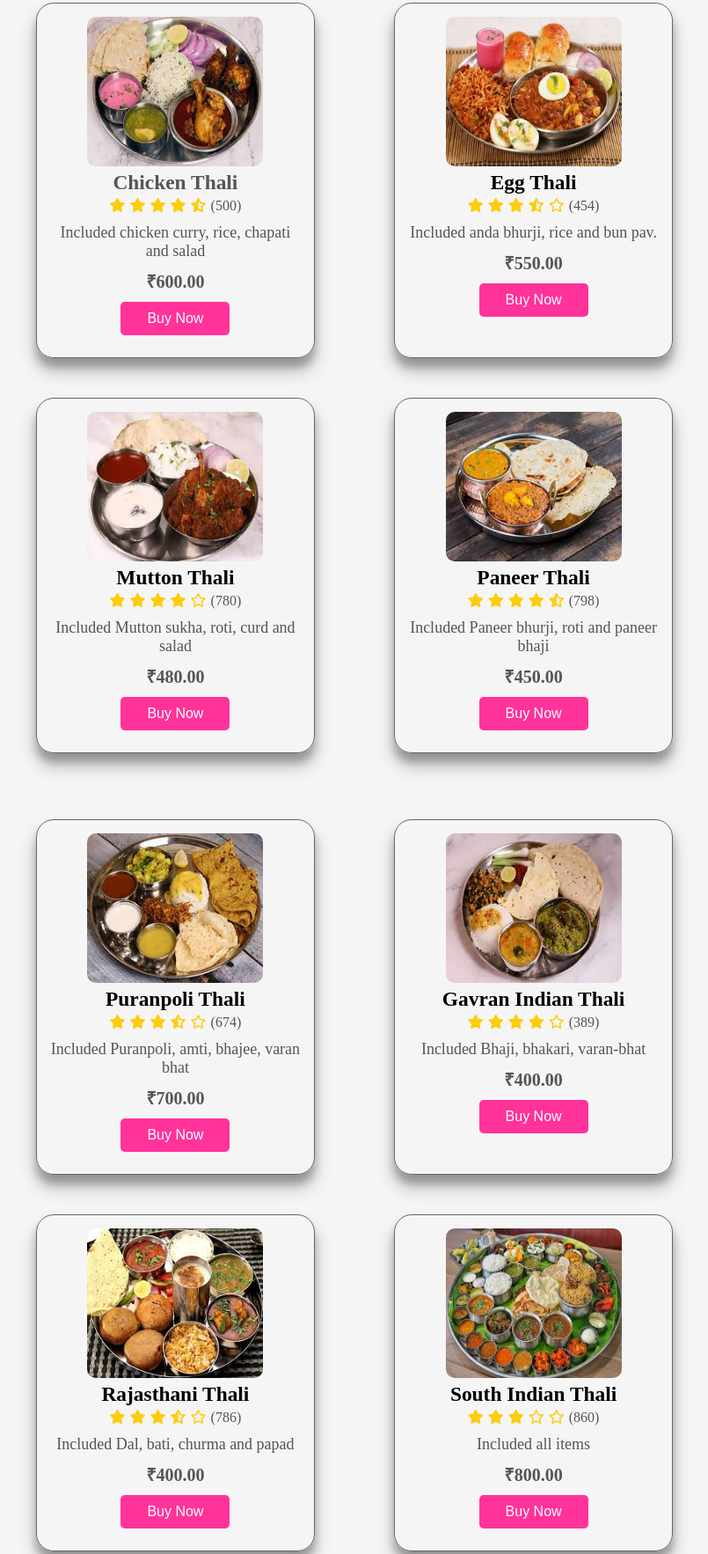
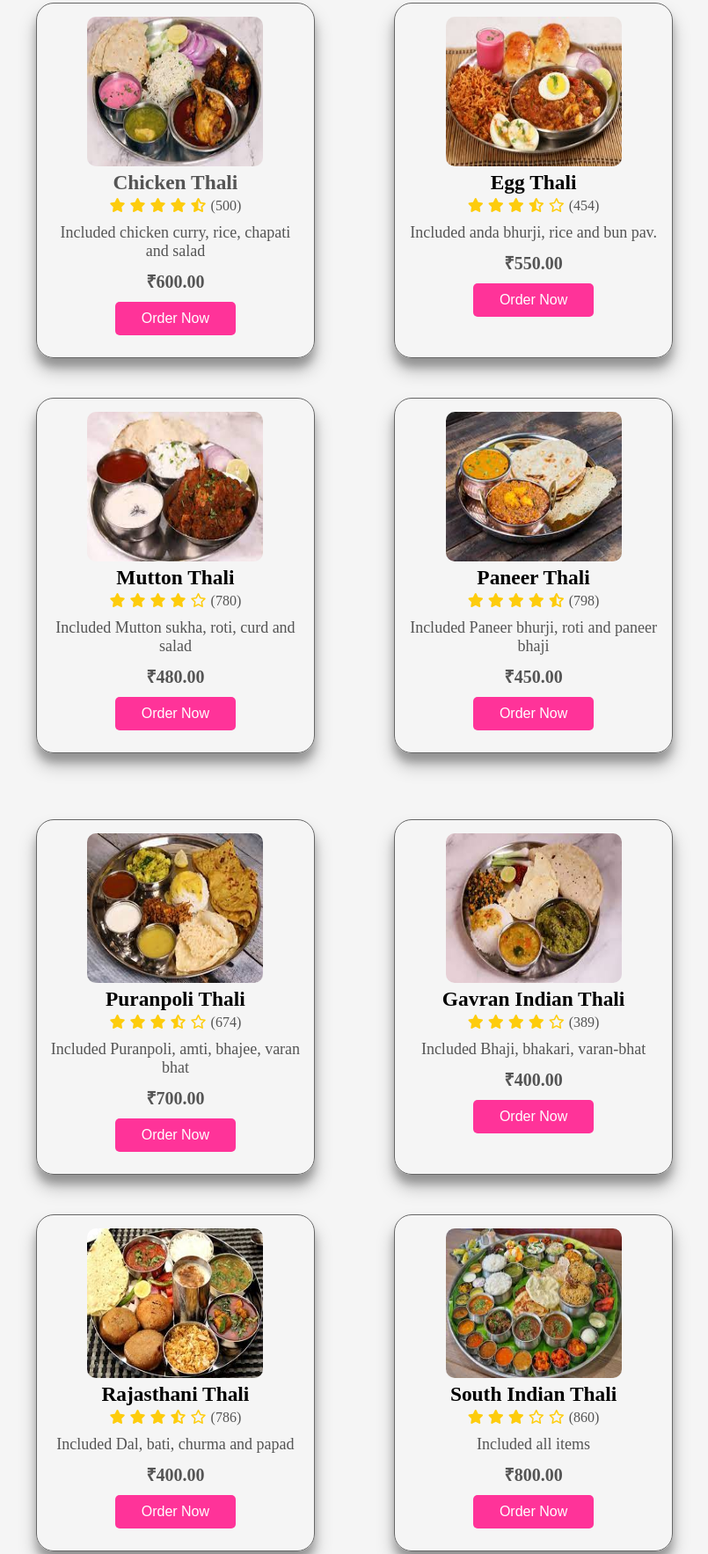
Before and after one commit to tanayakhande19/icp-6-html-css-project-1, a plain HTML site: page pages/dishes/thali.html in a window 1280 px wide. Shown: the part 127-1893 px from the top of the page at 88% size, without its empty margins (237-1042 px from the left). Drawn offline with Linux system fonts and the light colour scheme.

Commit message:
changes done in pages folder

```diff
--- a/pages/dishes/thali.html
+++ b/pages/dishes/thali.html
@@ -36,7 +36,7 @@
                 </div>
                 <p>Included chicken curry, rice, chapati and salad</p>
                 <div class="price">₹600.00</div>
-                <button class="buy-btn"> <a href="../payment.html">Buy Now</a></button>
+                <button class="buy-btn"> <a href="../payment.html">Order Now</a></button>
             </div>
 
             <div class="dish-card">
@@ -54,7 +54,7 @@
                 </div>
                 <p>Included anda bhurji, rice and bun pav.</p>
                 <div class="price">₹550.00</div>
-                <button class="buy-btn"> <a href="../payment.html">Buy Now</a></button>
+                <button class="buy-btn"> <a href="../payment.html">Order Now</a></button>
             </div>
 
             <div class="dish-card">
@@ -72,7 +72,7 @@
                 </div>
                 <p>Included Mutton sukha, roti, curd and salad</p>
                 <div class="price">₹480.00</div>
-                <button class="buy-btn"> <a href="../payment.html">Buy Now</a></button>
+                <button class="buy-btn"> <a href="../payment.html">Order Now</a></button>
             </div>
 
             <div class="dish-card">
@@ -90,7 +90,7 @@
                 </div>
                 <p>Included Paneer bhurji, roti and paneer bhaji</p>
                 <div class="price">₹450.00</div>
-                <button class="buy-btn"> <a href="../payment.html">Buy Now</a></button>
+                <button class="buy-btn"> <a href="../payment.html">Order Now</a></button>
             </div>
         </div>
 
@@ -111,7 +111,7 @@
                 </div>
                 <p>Included Puranpoli, amti, bhajee, varan bhat</p>
                 <div class="price">₹700.00</div>
-                <button class="buy-btn"> <a href="../payment.html">Buy Now</a></button>
+                <button class="buy-btn"> <a href="../payment.html">Order Now</a></button>
             </div>
 
             <div class="dish-card">
@@ -129,7 +129,7 @@
                 </div>
                 <p>Included Bhaji, bhakari, varan-bhat</p>
                 <div class="price">₹400.00</div>
-                <button class="buy-btn"> <a href="../payment.html">Buy Now</a></button>
+                <button class="buy-btn"> <a href="../payment.html">Order Now</a></button>
             </div>
 
             <div class="dish-card">
@@ -147,7 +147,7 @@
                 </div>
                 <p>Included Dal, bati, churma and papad</p>
                 <div class="price">₹400.00</div>
-                <button class="buy-btn"> <a href="../payment.html">Buy Now</a></button>
+                <button class="buy-btn"> <a href="../payment.html">Order Now</a></button>
             </div>
 
             <div class="dish-card">
@@ -165,7 +165,7 @@
                 </div>
                 <p>Included all items</p>
                 <div class="price">₹800.00</div>
-                <button class="buy-btn"> <a href="../payment.html">Buy Now</a></button>
+                <button class="buy-btn"> <a href="../payment.html">Order Now</a></button>
             </div>
         </div>
 
```
